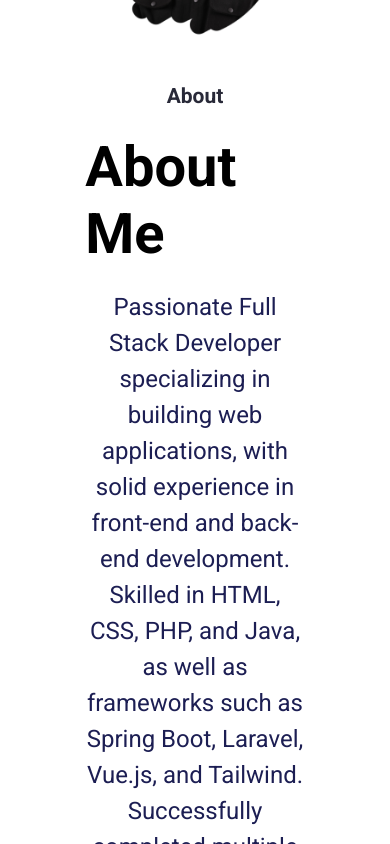
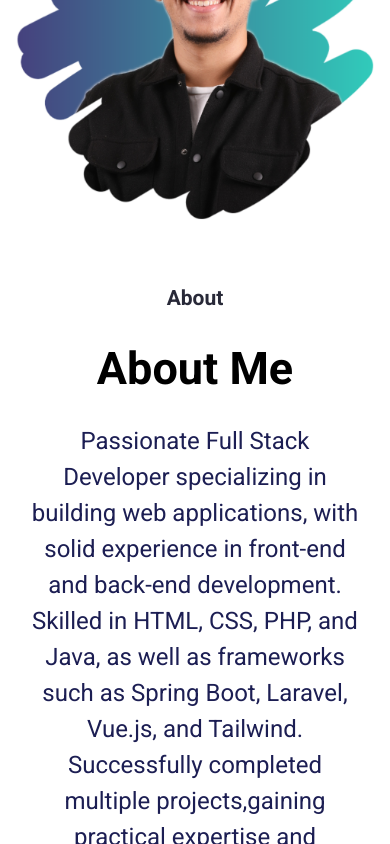
Before and after one commit to AkilSalah/AkilPortfolio, a React (Create React App) app: page / in a window 390 px wide. Shown: the part 2600-3444 px from the top of the page. Built offline with nearby package versions, Linux system fonts and the light colour scheme.

Commit message:
responsive

```diff
--- a/src/App.css
+++ b/src/App.css
@@ -768,8 +768,36 @@ input[type="checkbox"] {
 
 
 @media only screen and (max-width: 600px) {
-
+  .about--section--img img{
+    width: 100vw;
+  }
+  .hero--section-description {
+    padding: 0;
+    width: 40vh;
+    text-align: center;
+  }
+  .hero--section--img img{
+    width: 100vw;
+  }
+  .btn-primary{
+    width: 100%;
+  }
   .skills--section{
     padding: 5%;
   }
+  .portfolio--section{
+    padding: 5%;
+  }
+  .text-lg{
+    padding: 10px;
+    width: 40vh;
+    text-align: center;
+  }
+
+  .skills-section--heading{
+    font-size: 45px;
+  }
+
+
+
 }
--- a/src/Pages/Home/ContactMe.jsx
+++ b/src/Pages/Home/ContactMe.jsx
@@ -3,7 +3,7 @@ export default function ContactMe() {
     <section id="Contact" className="contact--section">
       <div>
         <p className="sub--title">Get In Touch</p>
-        <h2>Contact Me</h2>
+        <h2 className="skills-section--heading" >Contact Me</h2>
         <p className="text-lg">
         Feel free to reach out for any collaboration,
          project inquiries, or just to connect!<br/> Let’s bring ideas to life together
```
